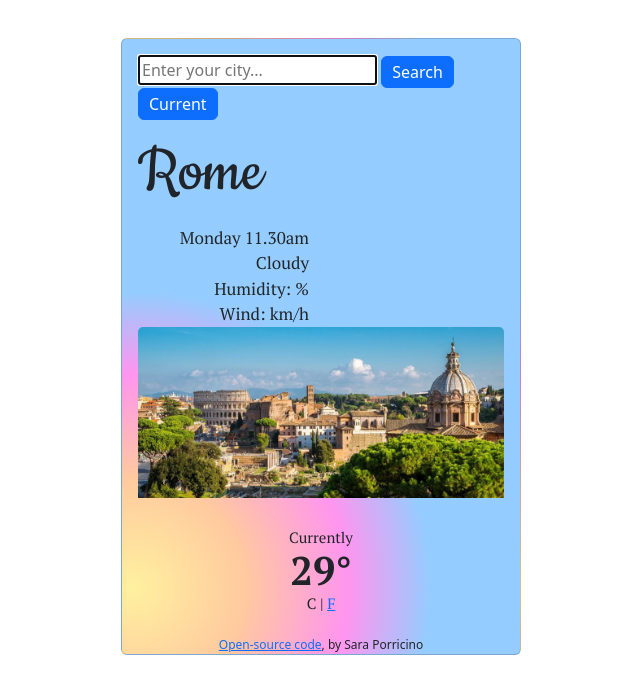
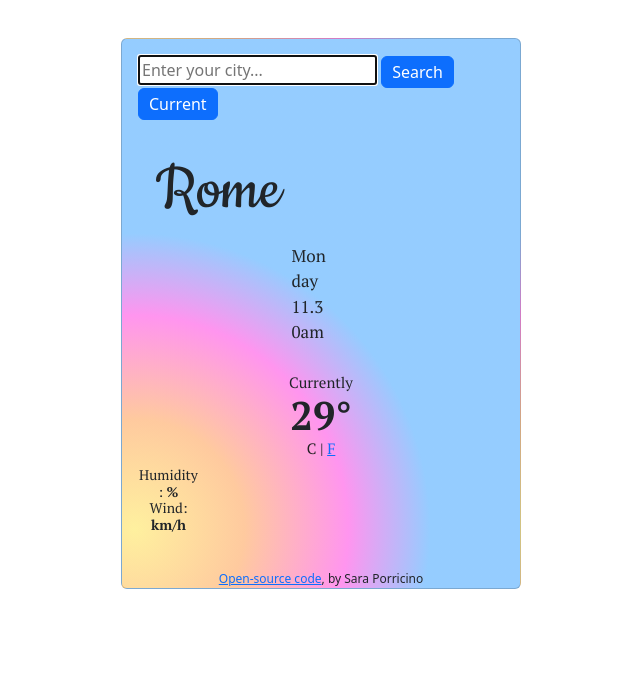
Before and after one commit to saraporri/weatherapp, a plain HTML site: page index.html in a window 1280 px wide. Shown: the whole page, without its empty margins (237-877 px from the left). Drawn offline with nearby package versions, Linux system fonts and the light colour scheme; no server answers.

Commit message:
Removed img and changed css

```diff
--- a/index.html
+++ b/index.html
@@ -43,25 +43,20 @@
                 Current
               </button>
             </form>
-
-            <div class="col-md-12">
-              <p class="main-city" id="main-city">Rome</p>
-              <img src="" class="main-icon" id="main-icon" />
-            </div>
-            <div class="row">
-              <div class="col-md-6">
-                <li id="today">Monday 11.30am</li>
-                <li id="sky-look">cloudy</li>
-                <li>Humidity: <span id="humidity"></span>%</li>
-                <li>Wind: <span id="wind"></span> km/h</li>
+            <div class="container">
+              <div class="col-md-12">
+                <p class="main-city" id="main-city">Rome</p>
+                <img src="" class="main-icon" id="main-icon" />
+              </div>
+              <div class="row justify-content-md-center">
+                <div class="datesky col-lg-2">
+                  <li id="today">Monday 11.30am</li>
+                  <strong><li id="sky-look"></li></strong>
+                </div>
+                <div class="col-md-auto"></div>
               </div>
             </div>
-            <img
-              src="img/rome.jpg"
-              id="cityImg"
-              class="card-img-top"
-              alt="sunny-rome"
-            />
+
             <h2>
               Currently
               <div class="current-temp" id="current-temp">29°</div>
@@ -69,6 +64,15 @@
               <div class="units">
                 <a href="#" id="celsius" class="active">C</a> |
                 <a href="#" id="fahrenheit">F</a>
+              </div>
+
+              <div class="humiwind col-lg-2">
+                <li>
+                  Humidity: <strong><span id="humidity"></span>%</strong>
+                </li>
+                <li>
+                  Wind: <strong><span id="wind"></span> km/h</strong>
+                </li>
               </div>
             </h2>
             <div class="weather-forecast" id="forecast"></div>
--- a/src/index.js
+++ b/src/index.js
@@ -135,7 +135,7 @@ function displayForecast(response) {
   let forecastHTML = `<div class="row">`;
 
   dailyForecast.forEach(function (forecastDay, index) {
-    if (index < 5) {
+    if (index < 6) {
       forecastHTML =
         forecastHTML +
         `
@@ -148,7 +148,7 @@ function displayForecast(response) {
                     forecastDay.condition.icon
                   }.png"
                   alt=""
-                  width="70"
+                  width="45"
                 />
                 <div class="weather-forecast-temp">
                   <span class="weather-forecast-min-temp">${Math.round(
--- a/src/style.css
+++ b/src/style.css
@@ -74,11 +74,17 @@ footer {
   opacity: 0.8;
 }
 .weather-forecast-temp {
-  font-size: 15px;
+  font-size: 13px;
 }
 .weather-forecast-min-temp {
   opacity: 0.8;
 }
-.weather-forecast {
-  display: block;
+.humiwind {
+  list-style: none;
+  margin-top: 10px;
+  font-size: 14px;
+  margin-bottom: 20px;
 }
+.datesky {
+  text-align: left;
+}
```
